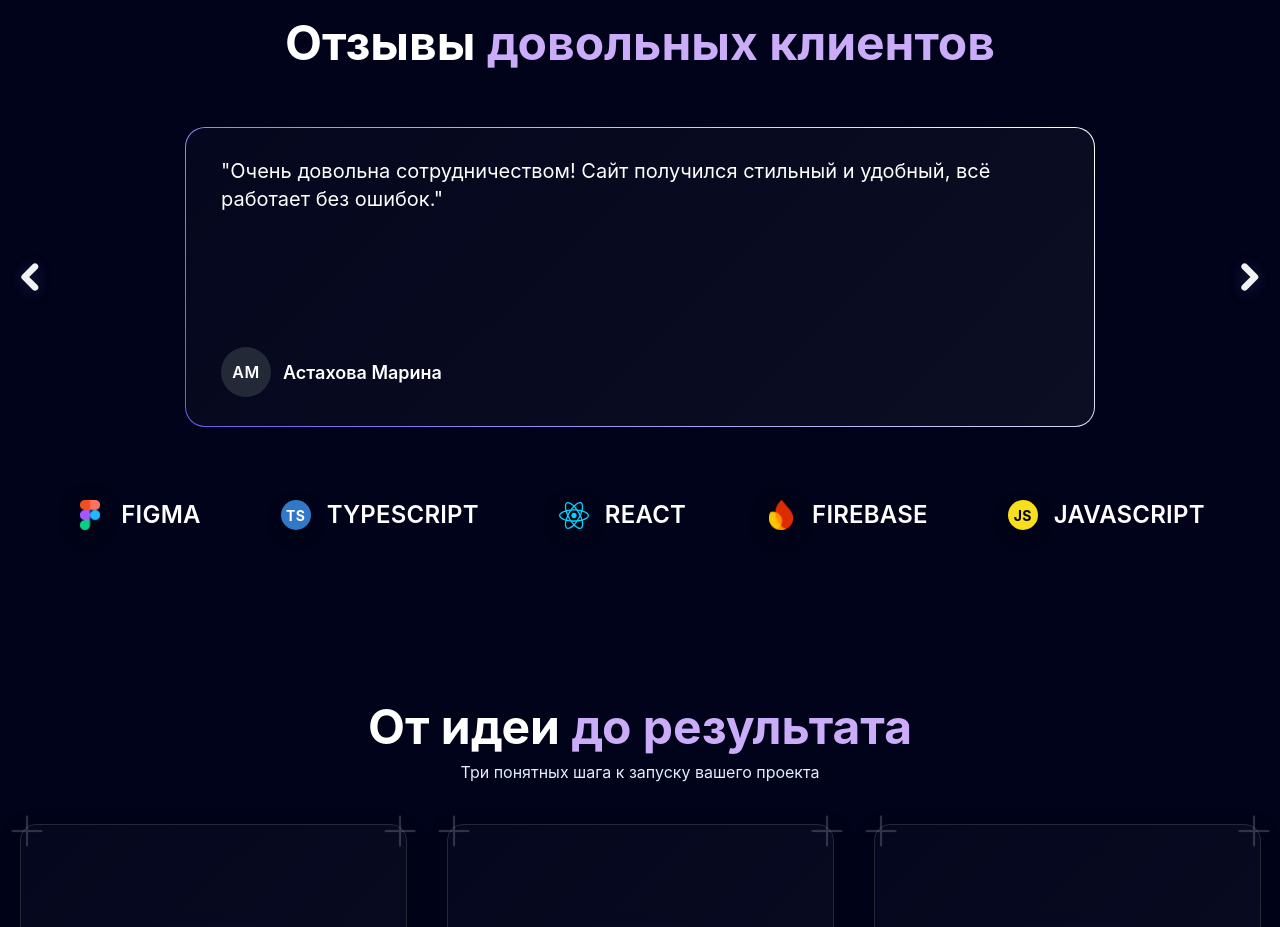
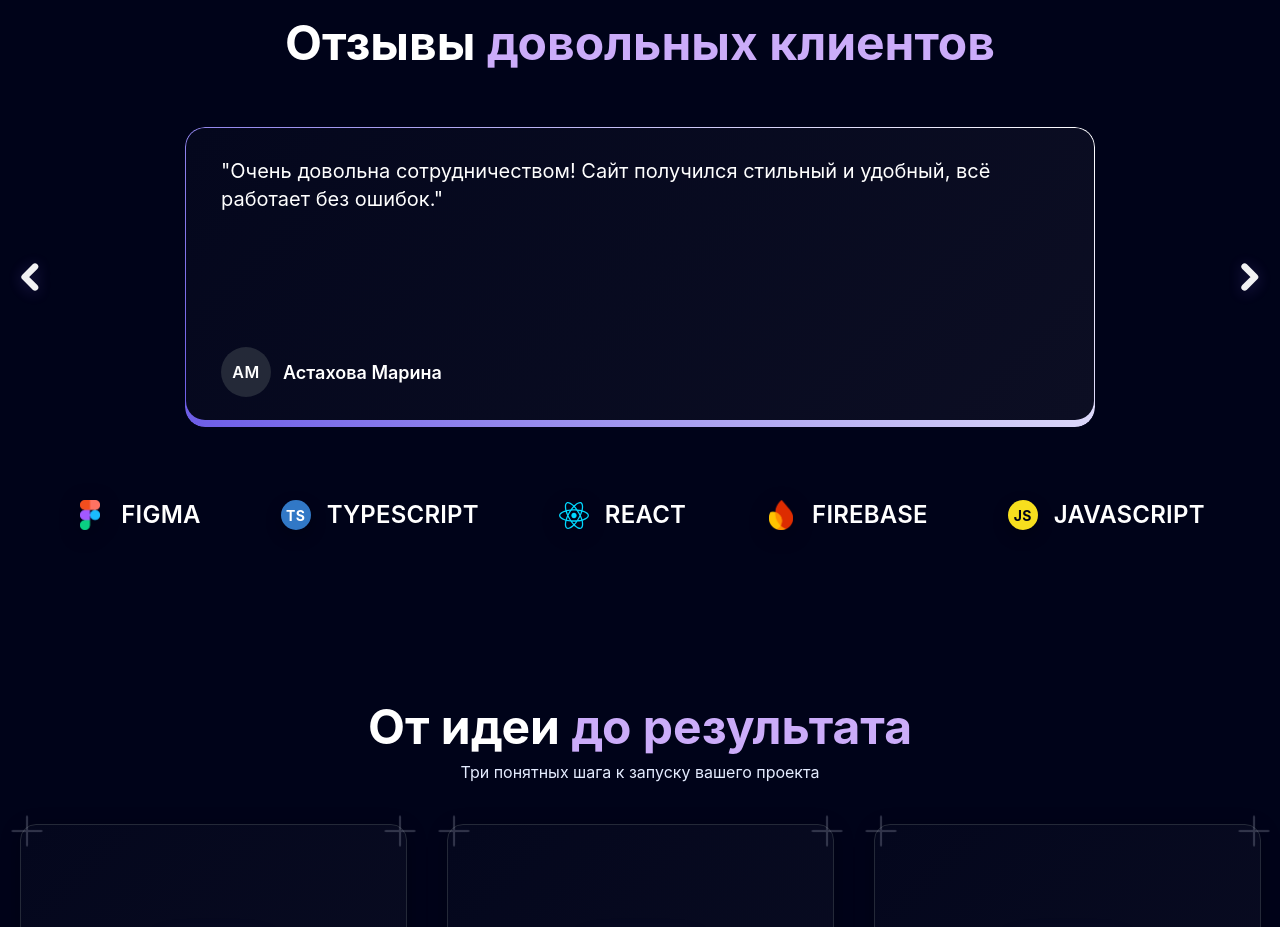
Before and after one commit to khakanadev/landing-page-web.github.io, a React (Vite) app: page / in a window 1280 px wide. Shown: the part 4480-5407 px from the top of the page. Built offline with nearby package versions, Linux system fonts and the light colour scheme.

Commit message:
refactor: rewrite animation logic

```diff
--- a/src/widgets/reviews/ui/Reviews.tsx
+++ b/src/widgets/reviews/ui/Reviews.tsx
@@ -145,10 +145,39 @@ export function Reviews({ id }: ReviewsProps) {
           >
             {[reviews[count - 1], ...reviews, reviews[0]].map((r, i) => {
               const realIdx = i - 1
-              const isActive = realIdx === (index < 0 ? maxIndex : index > maxIndex ? 0 : index)
+              const activeIdx = (index < 0 ? maxIndex : index > maxIndex ? 0 : index)
+              const isActive = realIdx === activeIdx
+
+              // Circular delta between current slide and active slide
+              let delta = realIdx - activeIdx
+              if (delta > count / 2) delta -= count
+              if (delta < -count / 2) delta += count
+              // Limit influence distance
+              const clamped = Math.max(-2, Math.min(2, delta))
+
+              // Derive 3D coverflow transforms
+              const angle = clamped === 0 ? 0 : (clamped < 0 ? 24 : -24)
+              const depth = clamped === 0 ? 140 : clamped === -1 || clamped === 1 ? 60 : 20
+              const scale = clamped === 0 ? 1 : clamped === -1 || clamped === 1 ? 0.9 : 0.82
+              const opacity = clamped === 0 ? 1 : clamped === -1 || clamped === 1 ? 0.85 : 0.5
+              const zIndex = clamped === 0 ? 30 : clamped === -1 || clamped === 1 ? 20 : 10
+
               return (
-                <Slide key={`${r.id}-${i}`} data-active={isActive}>
-                  <SlideInner>
+                <Slide
+                  key={`${r.id}-${i}`}
+                  data-active={isActive}
+                  style={{
+                    zIndex,
+                    filter: isActive ? 'drop-shadow(0 18px 40px rgba(203,172,249,0.25))' : 'drop-shadow(0 10px 26px rgba(0,0,0,0.35))'
+                  }}
+                >
+                  <SlideInner
+                    $instant={isInstant}
+                    style={{
+                      transform: `translateZ(${depth}px) rotateY(${angle}deg) scale(${scale})`,
+                      opacity
+                    }}
+                  >
                     <ReviewText>{r.text}</ReviewText>
                     <Reviewer>
                       <Avatar>{getInitials(r.name)}</Avatar>
@@ -216,6 +245,8 @@ const Frame = styled.div`
   position: relative;
   contain: layout paint;
   border-radius: 20px;
+  perspective: 1200px;
+  perspective-origin: 50% 50%;
 `
 
 const Track = styled.div<{ $instant?: boolean }>`
@@ -226,15 +257,18 @@ const Track = styled.div<{ $instant?: boolean }>`
   width: max-content;
   will-change: transform;
   transition: ${({ $instant }) => ($instant ? 'none' : 'transform 520ms cubic-bezier(0.22, 1, 0.36, 1)')};
+  transform-style: preserve-3d;
 `
 
 
-const Slide = styled.div`
+const Slide = styled.div<{ $instant?: boolean }>`
   position: relative;
   width: 910px;
   height: 300px;
   flex: 0 0 auto;
   border-radius: 20px;
+  overflow: hidden;
+  transition: ${({ $instant }) => ($instant ? 'none' : 'filter 320ms ease')};
 
   &::before {
     content: '';
@@ -250,7 +284,7 @@ const Slide = styled.div`
   &::after {
     content: '';
     position: absolute;
-    inset: 1px;
+    inset: 1px 1px 7px 1px;
     border-radius: 19px;
     background: linear-gradient(135deg, #04071D 0%, #0C0E23 100%);
     z-index: 1;
@@ -273,7 +307,7 @@ const Slide = styled.div`
 `
 
 
-const SlideInner = styled.div`
+const SlideInner = styled.div<{ $instant?: boolean }>`
   position: absolute;
   inset: 0;
   padding: 30px 36px;
@@ -282,6 +316,9 @@ const SlideInner = styled.div`
   align-items: flex-start;
   justify-content: space-between;
   z-index: 2;
+  transform-origin: 50% 50%;
+  backface-visibility: hidden;
+  transition: ${({ $instant }) => ($instant ? 'none' : 'transform 520ms cubic-bezier(0.22, 1, 0.36, 1), opacity 320ms ease')};
 `
 
 const ReviewText = styled.div`
```
